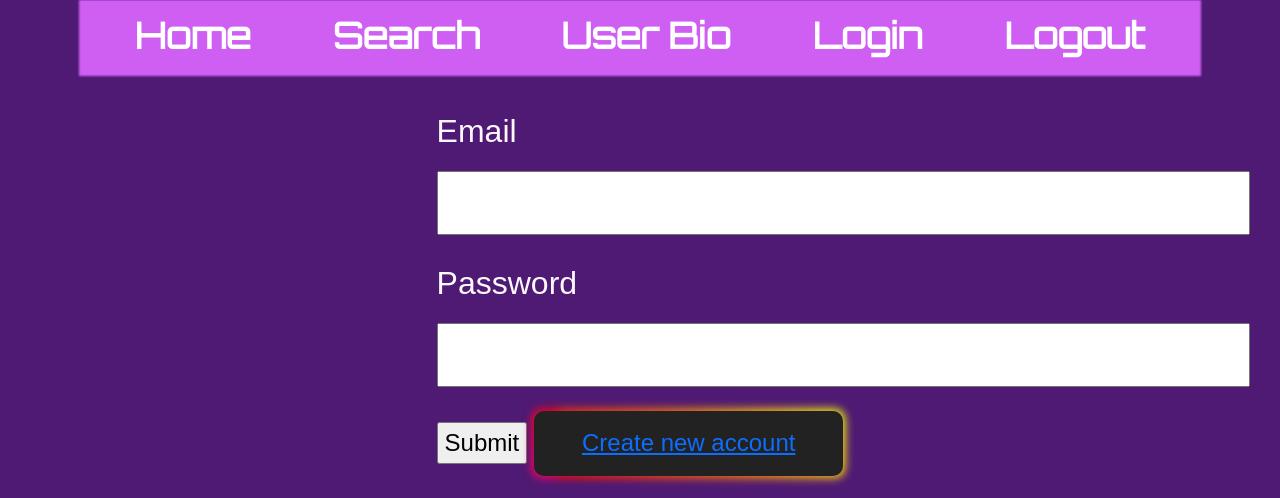
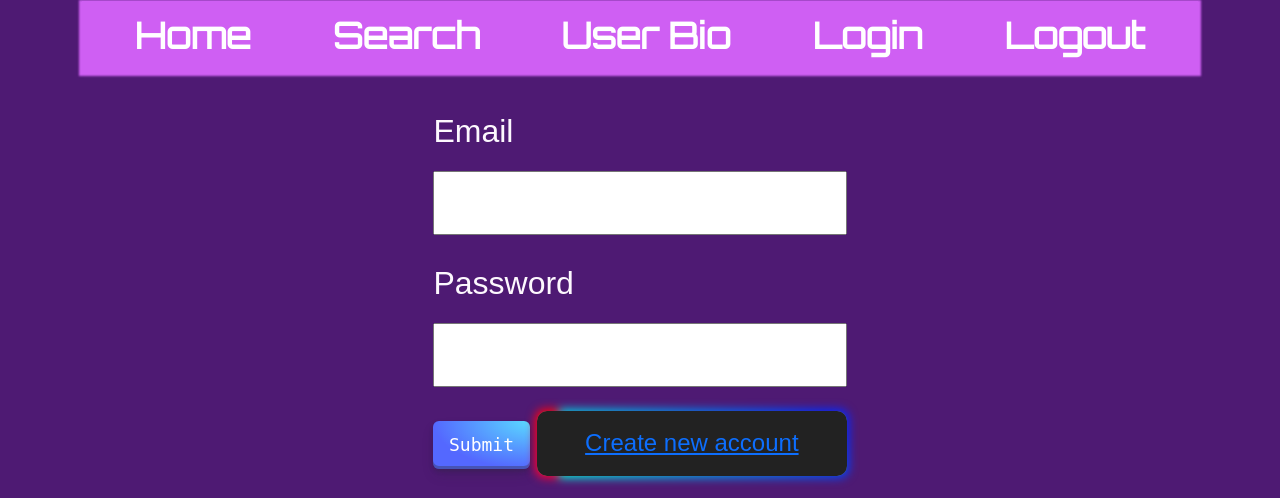
Before and after one commit to jepowers52/cloudrr, a Flask app: page /login-page in a window 1280 px wide. Shown: the part 302-800 px from the top of the page. Run offline with Flask 2, Linux system fonts and the light colour scheme; some web fonts are replaced.

Commit message:
styling updates

```diff
--- a/static/base.css
+++ b/static/base.css
@@ -83,7 +83,7 @@ font-weight: 800;
 }
 
 .search-result-pic {
-  padding: 50px;
+  margin: 50px;
 }
 
 
@@ -155,8 +155,8 @@ justify-content: space-around;
   padding: 0.6em 2em;
   border: none;
   outline: none;
-  color: rgb(255, 255, 255);
-  background: #111;
+  color: #FDF8FE;
+  background: #FDF8FE;
   cursor: pointer;
   position: relative;
   z-index: 0;
@@ -170,10 +170,6 @@ justify-content: space-around;
   content: "";
   background: linear-gradient(
     45deg,
-    #ff0000,
-    #ff7300,
-    #fffb00,
-    #48ff00,
     #00ffd5,
     #002bff,
     #7a00ff,
@@ -216,6 +212,52 @@ justify-content: space-around;
   left: 0;
   top: 0;
   border-radius: 10px;
+}
+
+
+.button-29 {
+  align-items: center;
+  appearance: none;
+  background-image: radial-gradient(100% 100% at 100% 0, #5adaff 0, #5468ff 100%);
+  border: 0;
+  border-radius: 6px;
+  box-shadow: rgba(45, 35, 66, .4) 0 2px 4px,rgba(45, 35, 66, .3) 0 7px 13px -3px,rgba(58, 65, 111, .5) 0 -3px 0 inset;
+  box-sizing: border-box;
+  color: #fff;
+  cursor: pointer;
+  display: inline-flex;
+  font-family: "JetBrains Mono",monospace;
+  height: 48px;
+  justify-content: center;
+  line-height: 1;
+  list-style: none;
+  overflow: hidden;
+  padding-left: 16px;
+  padding-right: 16px;
+  position: relative;
+  text-align: left;
+  text-decoration: none;
+  transition: box-shadow .15s,transform .15s;
+  user-select: none;
+  -webkit-user-select: none;
+  touch-action: manipulation;
+  white-space: nowrap;
+  will-change: box-shadow,transform;
+  font-size: 18px;
+}
+
+.button-29:focus {
+  box-shadow: #3c4fe0 0 0 0 1.5px inset, rgba(45, 35, 66, .4) 0 2px 4px, rgba(45, 35, 66, .3) 0 7px 13px -3px, #3c4fe0 0 -3px 0 inset;
+}
+
+.button-29:hover {
+  box-shadow: rgba(45, 35, 66, .4) 0 4px 8px, rgba(45, 35, 66, .3) 0 7px 13px -3px, #3c4fe0 0 -3px 0 inset;
+  transform: translateY(-2px);
+}
+
+.button-29:active {
+  box-shadow: #3c4fe0 0 3px 7px inset;
+  transform: translateY(2px);
 }
 
 
@@ -280,7 +322,7 @@ justify-content: space-around;
 
 /* ~~~~~~~~~~~ LOGIN FORM ~~~~~~~~~~~ */
 .login-input-text {
-  width: 200%;
+  width: 100%;
   padding: 12px 20px;
   margin: 8px 0;
   box-sizing: border-box;
@@ -301,7 +343,7 @@ justify-content: space-around;
 }
 
 
-
+/* PET BIO BUTTON */
 
 .button-36 {
   background-image: linear-gradient(92.88deg, #455EB5 9.16%, #5643CC 43.89%, #673FD7 64.72%);
@@ -335,3 +377,13 @@ justify-content: space-around;
     padding: 0 2.6rem;
   }
 }
+
+/* USER BIO PAGE */
+
+.user-bio-pic {
+  margin: 15px;
+}
+
+.rating-heart{
+  margin: 15px;
+}
--- a/templates/homepage.html
+++ b/templates/homepage.html
@@ -5,7 +5,7 @@
 <br>
 <br>
 <div class="home-login-button">
-<a href="/login-page"></a><button class="button-64-big callout">Log in to start searching for pets!</button></a>
+<a href="/login-page"><button class="button-64-big callout">Log in to start searching for pets!</button></a>
 </div>
 
 
--- a/templates/login-page.html
+++ b/templates/login-page.html
@@ -19,7 +19,7 @@
       </p>
 
       <p>
-        <input type="submit">
+        <input type="submit" class="button-29">
         <button class="button-85"><a href="/create-user">Create new account</a></button>
       </p>
     </form>
```
Also changed, not shown: templates/user-bio.html (+17 -4 lines).
